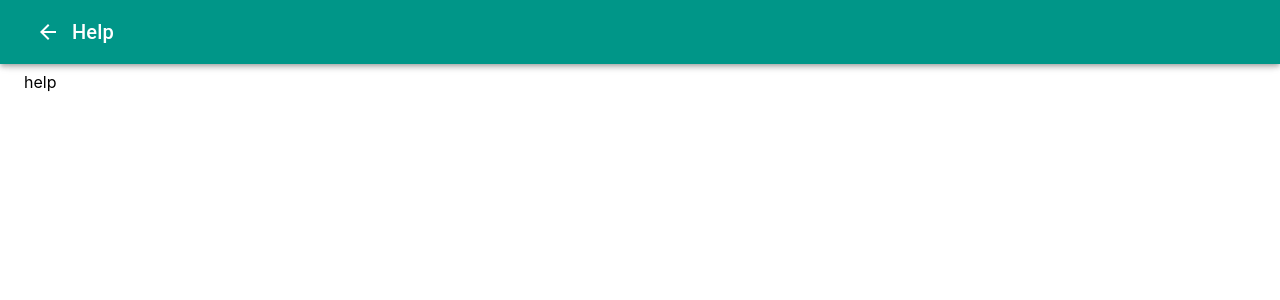
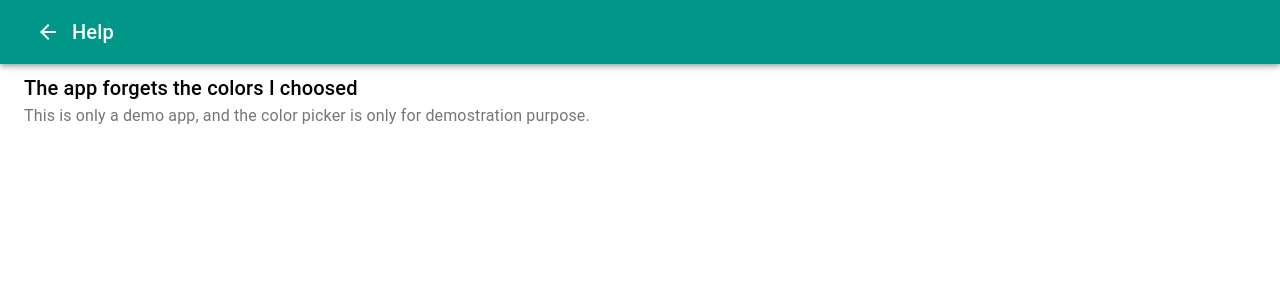
Before and after one commit to mastro-elfo/demosaur, a React (Create React App) app: page /#/help in a window 1280 px wide. Shown: the top 300 px of the page. Built offline with nearby package versions, Linux system fonts and the light colour scheme.

Commit message:
Add question

```diff
--- a/src/pages/help.jsx
+++ b/src/pages/help.jsx
@@ -1,4 +1,5 @@
 import React from "react";
+import { Typography } from "@material-ui/core";
 import { BackIconButton, Content, Header, Page } from "../mastro-elfo-mui/";
 import HelpIcon from "@material-ui/icons/Help";
 
@@ -6,7 +7,17 @@ function Component() {
   return (
     <Page
       header={<Header LeftAction={<BackIconButton />}>Help</Header>}
-      content={<Content>help</Content>}
+      content={
+        <Content>
+          <Typography variant="h6">
+            The app forgets the colors I choosed
+          </Typography>
+          <Typography color="textSecondary" paragraph>
+            This is only a demo app, and the color picker is only for
+            demostration purpose.
+          </Typography>
+        </Content>
+      }
     />
   );
 }
```
